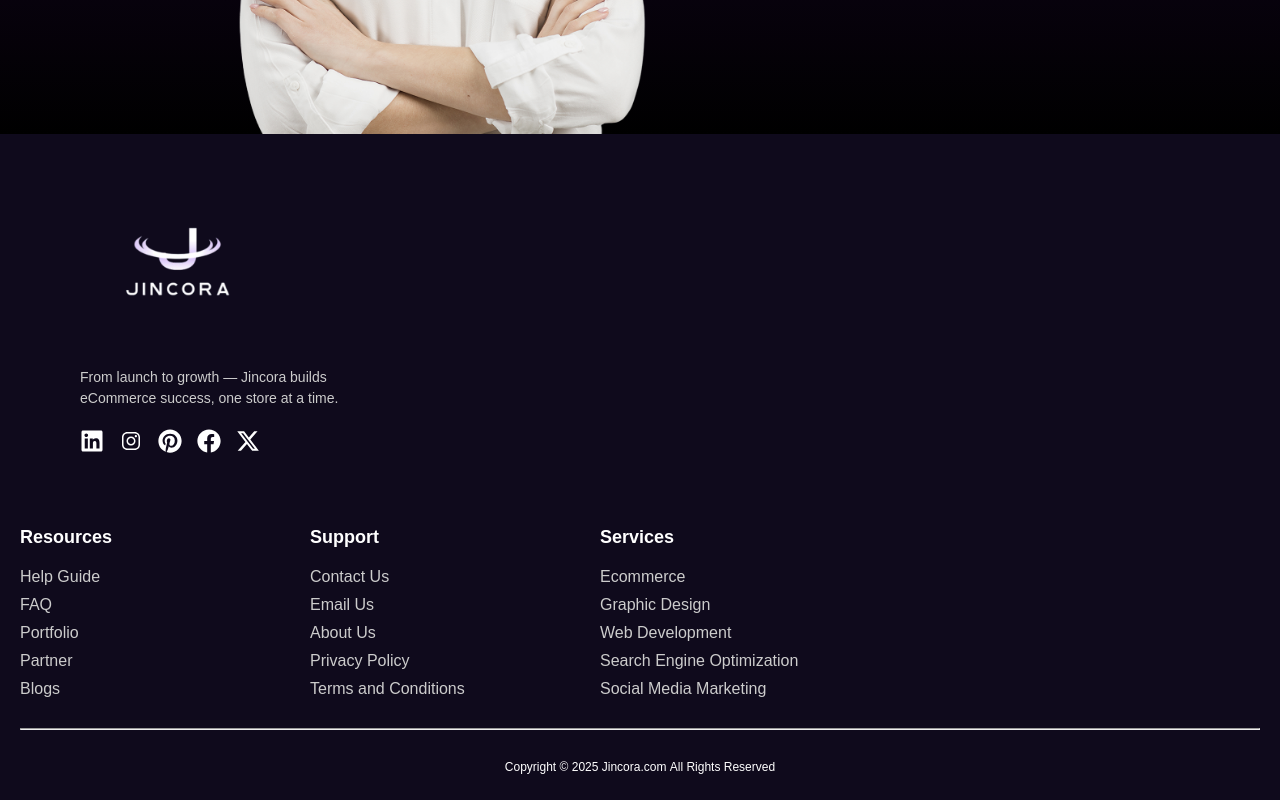
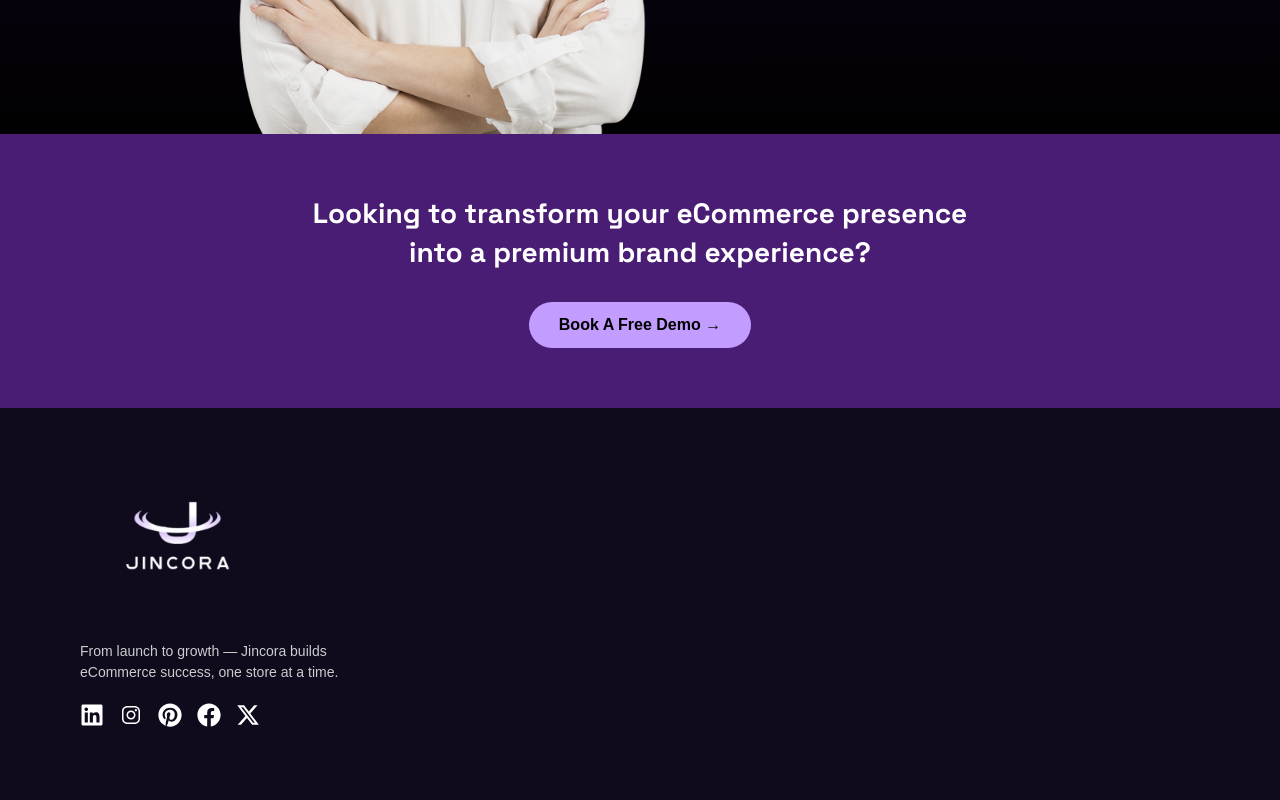
Before and after one commit to Jincora7/JincoraSite, a React (Vite) app: page / in a window 1280 px wide. Shown: the part 4600-5400 px from the top of the page. Built offline with nearby package versions, Linux system fonts and the light colour scheme.

Commit message:
footer update

```diff
--- a/src/components/Footer/Footer.css
+++ b/src/components/Footer/Footer.css
@@ -109,6 +109,42 @@
       justify-content: space-between;
     }
   } */
+
+  .demo-section {
+  background-color: #4a1d75;
+  color: white;
+  text-align: center;
+  padding: 60px 20px;
+  display: flex;
+  flex-direction: column;
+  align-items: center;
+  justify-content: center;
+}
+
+.demo-title {
+  font-size: 28px;
+  font-weight: 700;
+  margin-bottom: 30px;
+  line-height: 1.4;
+}
+
+.demo-button {
+  background-color: #c29cff;
+  color: black;
+  font-weight: 600;
+  padding: 14px 30px;
+  font-size: 16px;
+  border: none;
+  border-radius: 25px;
+  cursor: pointer;
+  transition: background-color 0.3s ease, transform 0.3s ease;
+}
+
+.demo-button:hover {
+  background-color: #a367ff;
+  color: #fff;
+  transform: translateY(-2px);
+}
 
 
 
--- a/src/components/Footer/Footer.jsx
+++ b/src/components/Footer/Footer.jsx
@@ -243,22 +243,58 @@ function Footer() {
 
   return (
       <>
+          <div className="demo-section">
+              <h2 className="demo-title">
+                  Looking to transform your eCommerce presence
+                  <br />
+                  into a premium brand experience?
+              </h2>
+              <button className="demo-button">Book A Free Demo →</button>
+          </div>
+
           <div className="footer-wrapper">
               <div className="footer-first">
                   {/* Left Section */}
                   <div className="footer-left">
-            <Link className="footer-logo" to="/" onClick={scrollToHome}>
+                      <Link
+                          className="footer-logo"
+                          to="/"
+                          onClick={scrollToHome}
+                      >
                           <img src={logo} alt="Jincora Logo" />
                       </Link>
                       <p className="footer-description">
-              From launch to growth — Jincora builds eCommerce success, one store at a time.
+                          From launch to growth — Jincora builds eCommerce
+                          success, one store at a time.
                       </p>
                       <div className="footer-icons">
-              <Link to="https://www.linkedin.com/company/jincora/" target="_blank"><FaLinkedin size={24} /></Link>
-              <Link to="https://www.instagram.com/jincora_techsolutions/" target="_blank"><IoLogoInstagram size={24} /></Link>
-              <Link to="#" target="_blank"><FaPinterest size={24} /></Link>
-              <Link to="https://www.facebook.com/share/1AH9TC8zj8/" target="_blank"><FaFacebook size={24} /></Link>
-              <Link to="https://x.com/jincora_tech?t=4AaCk2vw335gmdpOgU0iiw&s=09" target="_blank"><FaXTwitter size={24} /></Link>
+                          <Link
+                              to="https://www.linkedin.com/company/jincora/"
+                              target="_blank"
+                          >
+                              <FaLinkedin size={24} />
+                          </Link>
+                          <Link
+                              to="https://www.instagram.com/jincora_techsolutions/"
+                              target="_blank"
+                          >
+                              <IoLogoInstagram size={24} />
+                          </Link>
+                          <Link to="#" target="_blank">
+                              <FaPinterest size={24} />
+                          </Link>
+                          <Link
+                              to="https://www.facebook.com/share/1AH9TC8zj8/"
+                              target="_blank"
+                          >
+                              <FaFacebook size={24} />
+                          </Link>
+                          <Link
+                              to="https://x.com/jincora_tech?t=4AaCk2vw335gmdpOgU0iiw&s=09"
+                              target="_blank"
+                          >
+                              <FaXTwitter size={24} />
+                          </Link>
                       </div>
                   </div>
 
@@ -284,9 +320,19 @@ function Footer() {
                               <ul>
                                   <li>Contact Us</li>
                                   <li>Email Us</li>
-                  <li><Link to="/about">About Us</Link></li>
-                  <li><Link to="/privacy-policy">Privacy Policy</Link></li>
-                   <li><Link to="/terms-and-conditions">Terms and Conditions</Link></li>
+                                  <li>
+                                      <Link to="/about">About Us</Link>
+                                  </li>
+                                  <li>
+                                      <Link to="/privacy-policy">
+                                          Privacy Policy
+                                      </Link>
+                                  </li>
+                                  <li>
+                                      <Link to="/terms-and-conditions">
+                                          Terms and Conditions
+                                      </Link>
+                                  </li>
                               </ul>
                           </div>
                       </div>
```
Lines whose indentation alone changed are shown as unchanged.
